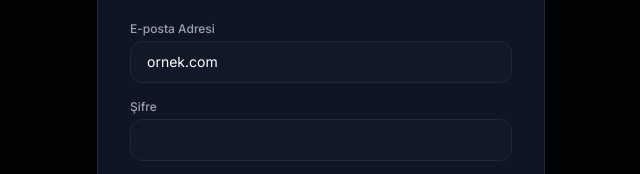
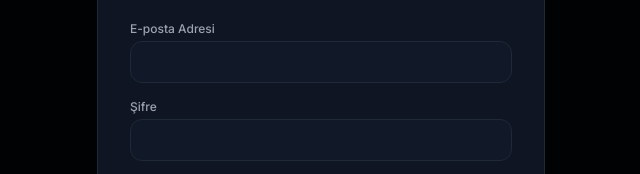
Before and after one commit to mertbilecen15464154-beep/Kisisel-Butce-Takip, a website: page public/index.html in a window 1280 px wide. Shown: the part 358-532 px from the top of the page, 319-959 px from the left. Drawn offline with nearby package versions, Linux system fonts and the light colour scheme.

Commit message:
Add files via upload

```diff
--- a/public/index.html
+++ b/public/index.html
@@ -51,7 +51,7 @@
             <form id="loginForm" class="space-y-4">
                 <div>
                     <label class="block text-xs font-medium text-gray-400 mb-1">E-posta Adresi</label>
-                    <input type="email" id="loginEmail" value="ornek.com" required class="w-full bg-gray-900 border border-gray-800 rounded-xl px-4 py-2.5 text-sm text-white focus:outline-none focus:border-indigo-500">
+                    <input type="email" id="loginEmail" value="" required class="w-full bg-gray-900 border border-gray-800 rounded-xl px-4 py-2.5 text-sm text-white focus:outline-none focus:border-indigo-500">
                 </div>
                 <div>
                     <label class="block text-xs font-medium text-gray-400 mb-1">Şifre</label>
```
